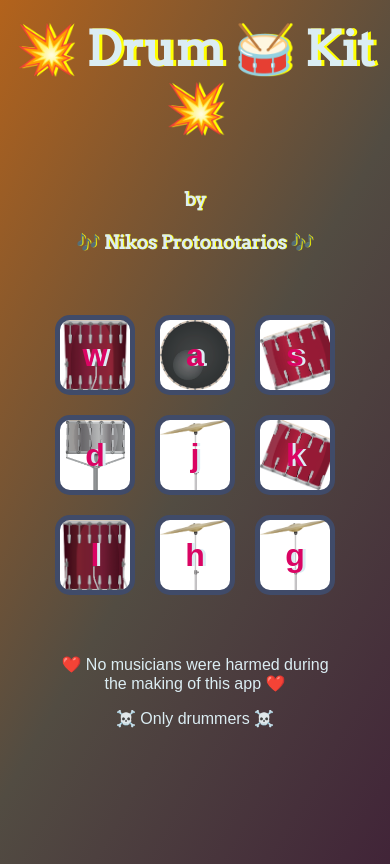
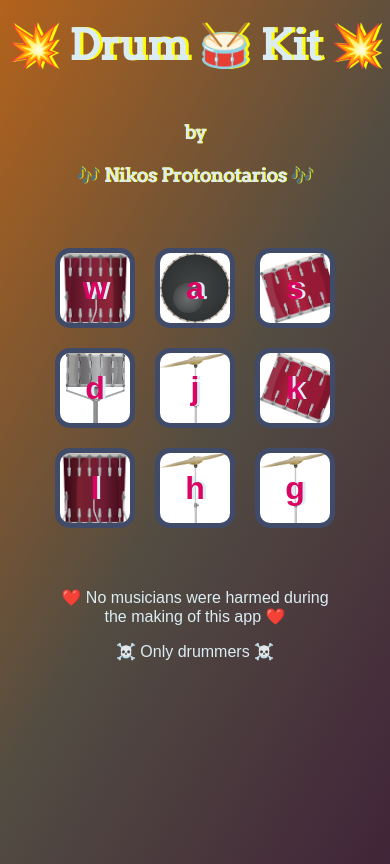
Before and after one commit to NikosProtonotarios/Drum-Kit, a plain HTML site: page index.html in a window 390 px wide. Drawn offline with Linux system fonts and the light colour scheme.

Commit message:
Change responsiveness

```diff
--- a/styles.css
+++ b/styles.css
@@ -9,7 +9,7 @@ body {
 }
 
 h1 {
-  font-size: 3rem;
+  font-size: 42px;
   color: #DBEDF3;
   text-shadow: 3px 0 yellow;
   margin: 20px 0;
```
